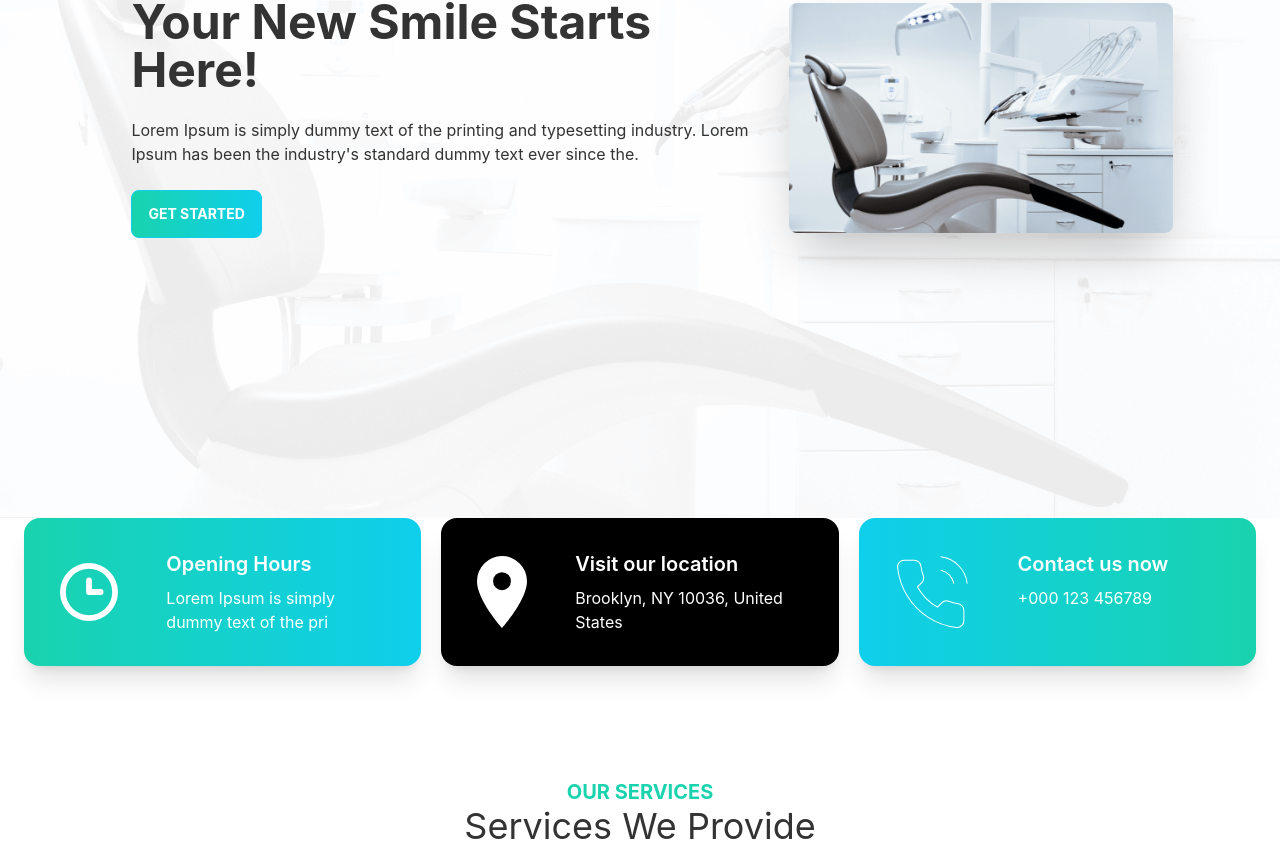
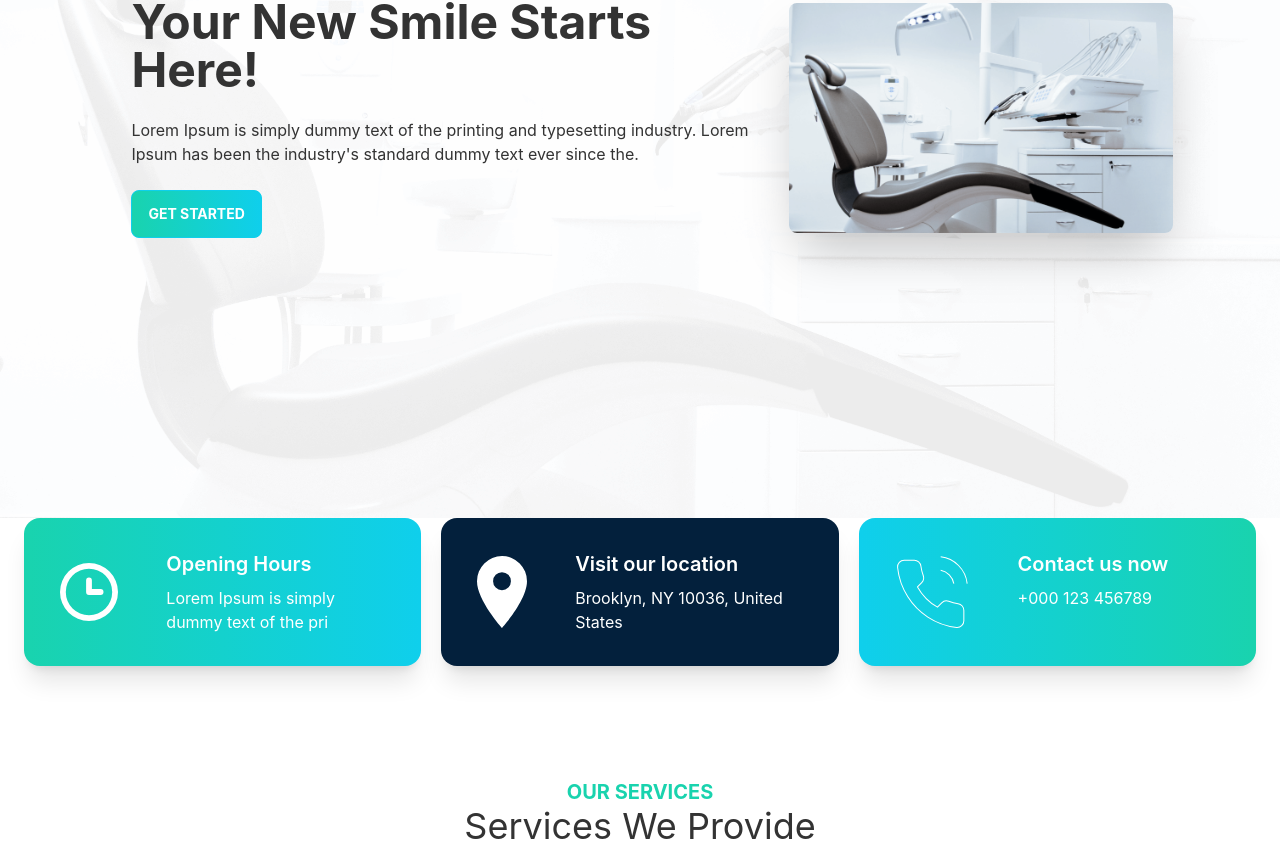
Before and after one commit to mdsohag65/patient-care-client, a React (Create React App) app: page / in a window 1280 px wide. Shown: the part 346-1209 px from the top of the page. Built offline with nearby package versions, Linux system fonts and the light colour scheme.

Commit message:
change the card color

```diff
--- a/src/Pages/Home/Info.js
+++ b/src/Pages/Home/Info.js
@@ -8,7 +8,7 @@ const Info = () => {
     return (
         <div className='grid grid-cols-1 lg:grid-cols-3 gap-5 px-6'>
             <InfoCard cardTitle="Opening Hours" cardText="Lorem Ipsum is simply dummy text of the pri" bgClass="bg-gradient-to-r from-secondary to-primary" img={clock}></InfoCard>
-            <InfoCard cardTitle="Visit our location" cardText="Brooklyn, NY 10036, United States" bgClass="bg-black" img={marker}></InfoCard>
+            <InfoCard cardTitle="Visit our location" cardText="Brooklyn, NY 10036, United States" bgClass="bg-neutral" img={marker}></InfoCard>
             <InfoCard cardTitle="Contact us now" cardText="+000 123 456789" bgClass="bg-gradient-to-r from-primary to-secondary" img={phone}></InfoCard>
         </div>
     );
--- a/tailwind.config.js
+++ b/tailwind.config.js
@@ -10,8 +10,8 @@ module.exports = {
         mytheme: {
           primary: "#0FCFEC",
           secondary: "#19D3AE",
-          accent: "#3A4256",
-          neutral: "#3d4451",
+          accent: "#242B2E",
+          neutral: "#03203C",
           "base-100": "#ffffff",
         },
       },
```
